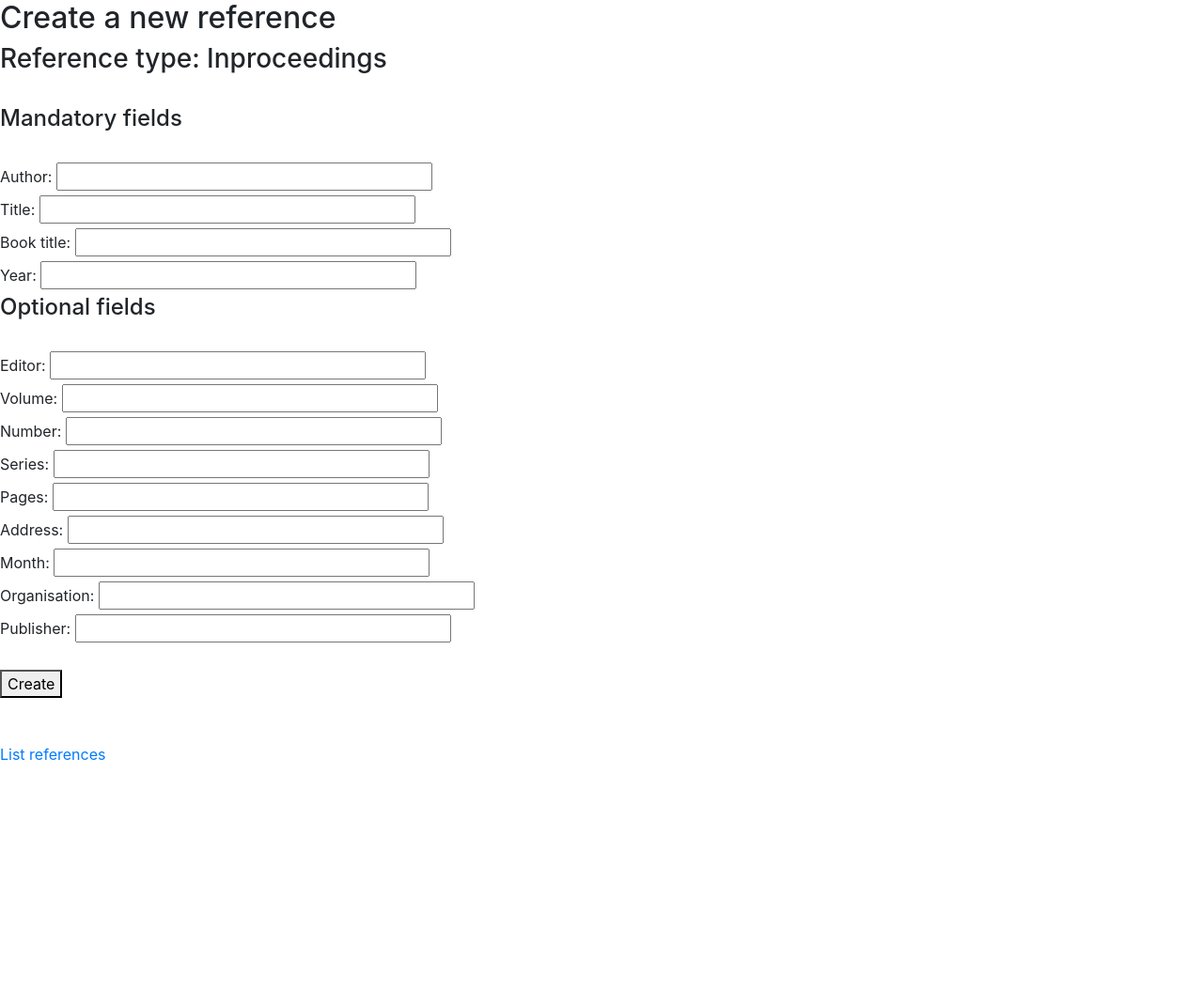
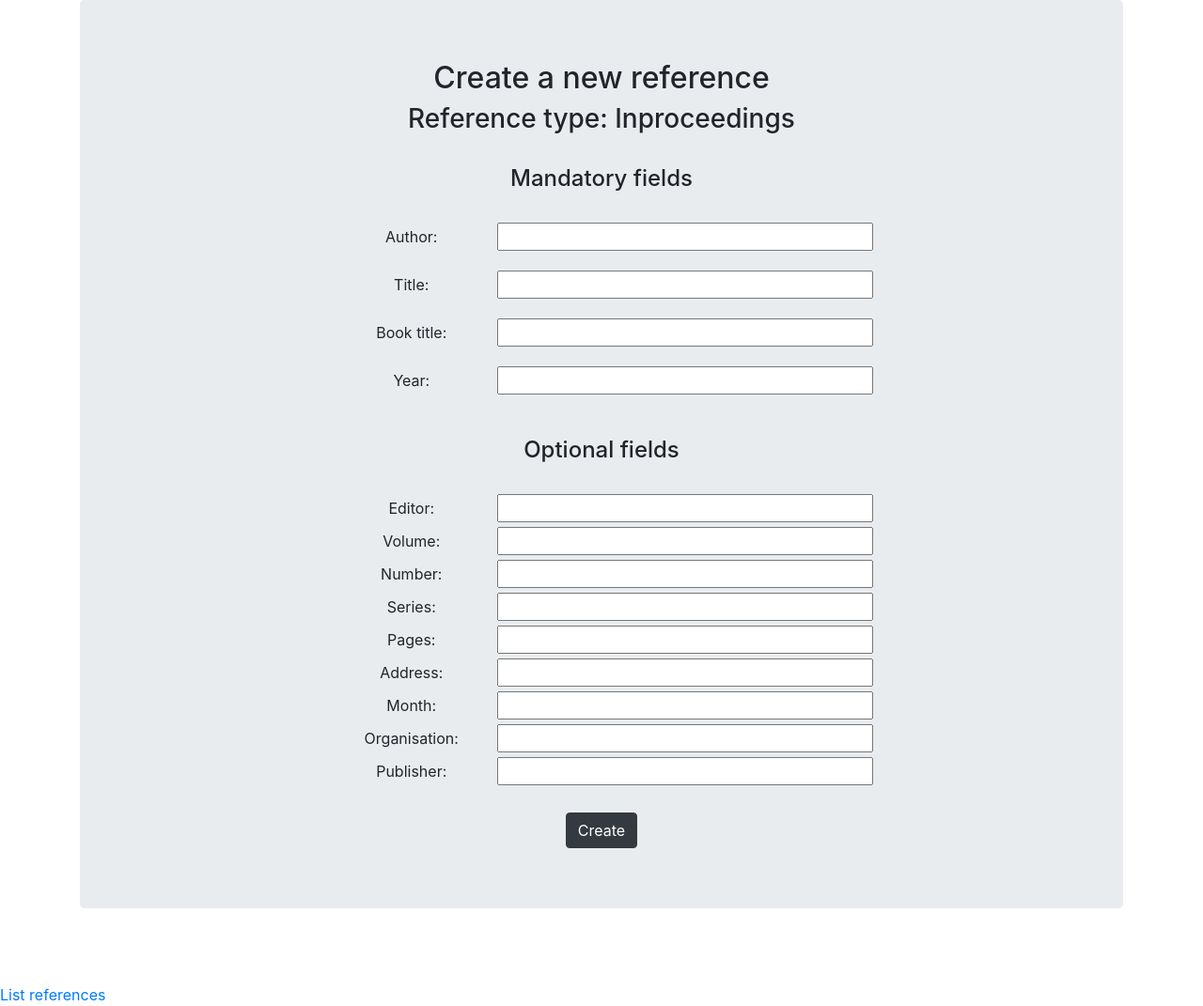
Before and after one commit to Eeritvan/ohtu-tiistai, a Flask app: page /new_reference in a window 1280 px wide. Shown: the part 56-1127 px from the top of the page at 94% size. Before the commit the page ends 865 px from the top, so only its background shows below. Run offline with Flask 3, Linux system fonts and the light colour scheme; some libraries are stand-ins or nearby versions.

Commit message:
first layout for create new ref

```diff
--- a/src/templates/new_reference.html
+++ b/src/templates/new_reference.html
@@ -5,10 +5,11 @@ Create a new reference
 {% endblock %}
 
 {% block body %}
-
+<div class="container">
+  <div class="jumbotron text-center">
     <h2>Create a new reference</h2>
 
-<form action="/new_reference" method="post">
+    <form class="form-container" action="/new_reference" method="post">
       {% with messages = get_flashed_messages() %}
       {% if messages %}
       <ul>
@@ -18,72 +19,79 @@ Create a new reference
       </ul>
       {% endif %}
       {% endwith %}
-
       <h3>Reference type: Inproceedings</h3>
       <br>
 
       <h4>Mandatory fields</h4>
       <br>
+      <div class="form-group">
+        <label class="col-sm-2" for="author">Author:</label>
+        <input type="text" name="author" value="{{ reference.author }}" required>
+      </div>
 
-  <label for="author">Author:</label>
-  <input type="text" name="author" value="{{ reference.author }}" required>
+      <div class="form-group">
+        <label class="col-sm-2" for="title">Title:</label>
+        <input type="text" name="title" value="{{ reference.title }}" required>
+      </div>
+      <div class="form-group">
+        <label class="col-sm-2" for="booktitle">Book title:</label>
+        <input type="text" name="booktitle" value="{{ reference.booktitle }}" required>
+      </div>
+
+      <div class="form-group">
+        <label class="col-sm-2" for="year">Year:</label>
+        <input type="number" min=0 max=2024 maxlength="4" name="year" value="{{ reference.year }}" required>
+      </div>
       <br>
 
-  <label for="title">Title:</label>
-  <input type="text" name="title" value="{{ reference.title }}" required>
-  <br>
-
-  <label for="booktitle">Book title:</label>
-  <input type="text" name="booktitle" value="{{ reference.booktitle }}" required>
-  <br>
-  <label for="year">Year:</label>
-  <input type="number" min = 0 max = 2024 maxlength="4" name="year" value="{{ reference.year }}" required>
-  <br>
 
       <h4>Optional fields</h4>
       <br>
 
-  <label for="editor">Editor:</label>
+      <label class="col-sm-2" for="editor">Editor:</label>
       <input type="text" name="editor" value="{{ reference.editor }}">
       <br>
 
-  <label for="volume">Volume:</label>
-  <input type="number" min = 1 name="volume" value="{{ reference.volume }}">
+      <label class="col-sm-2" for="volume">Volume:</label>
+      <input type="number" min=1 name="volume" value="{{ reference.volume }}">
       <br>
 
-  <label for="number">Number:</label>
+      <label class="col-sm-2" for="number">Number:</label>
       <input type="number" name="number" value="{{ reference.number }}">
       <br>
 
-  <label for="series">Series:</label>
+      <label class="col-sm-2" for="series">Series:</label>
       <input type="text" name="series" value="{{ reference.series }}">
       <br>
 
-  <label for="pages">Pages:</label>
+      <label class="col-sm-2" for="pages">Pages:</label>
       <input type="text" name="pages" value="{{ reference.pages }}">
       <br>
 
-  <label for="address">Address:</label>
+      <label class="col-sm-2" for="address">Address:</label>
       <input type="text" name="address" value="{{ reference.address }}">
       <br>
 
-  <label for="month">Month:</label>
-  <input type="number" min = 1 max = 12 name="month" value="{{ reference.month }}">
+      <label class="col-sm-2" for="month">Month:</label>
+      <input type="number" min=1 max=12 name="month" value="{{ reference.month }}">
       <br>
 
-  <label for="organisation">Organisation:</label>
+      <label class="col-sm-2" for="organisation">Organisation:</label>
       <input type="text" name="organisation" value="{{ reference.organisation }}">
       <br>
 
-  <label for="publisher">Publisher:</label>
+      <label class="col-sm-2" for="publisher">Publisher:</label>
       <input type="text" name="publisher" value="{{ reference.publisher }}">
       <br>&nbsp;
 
       <br>
-  <button type="submit">
+      <button type="submit" class="btn btn-dark">
         Create
       </button>
     </form>
+  </div>
+</div>
+</class>
 
 <br>&nbsp;<br>
 <div>
```
Lines whose indentation alone changed are shown as unchanged.
